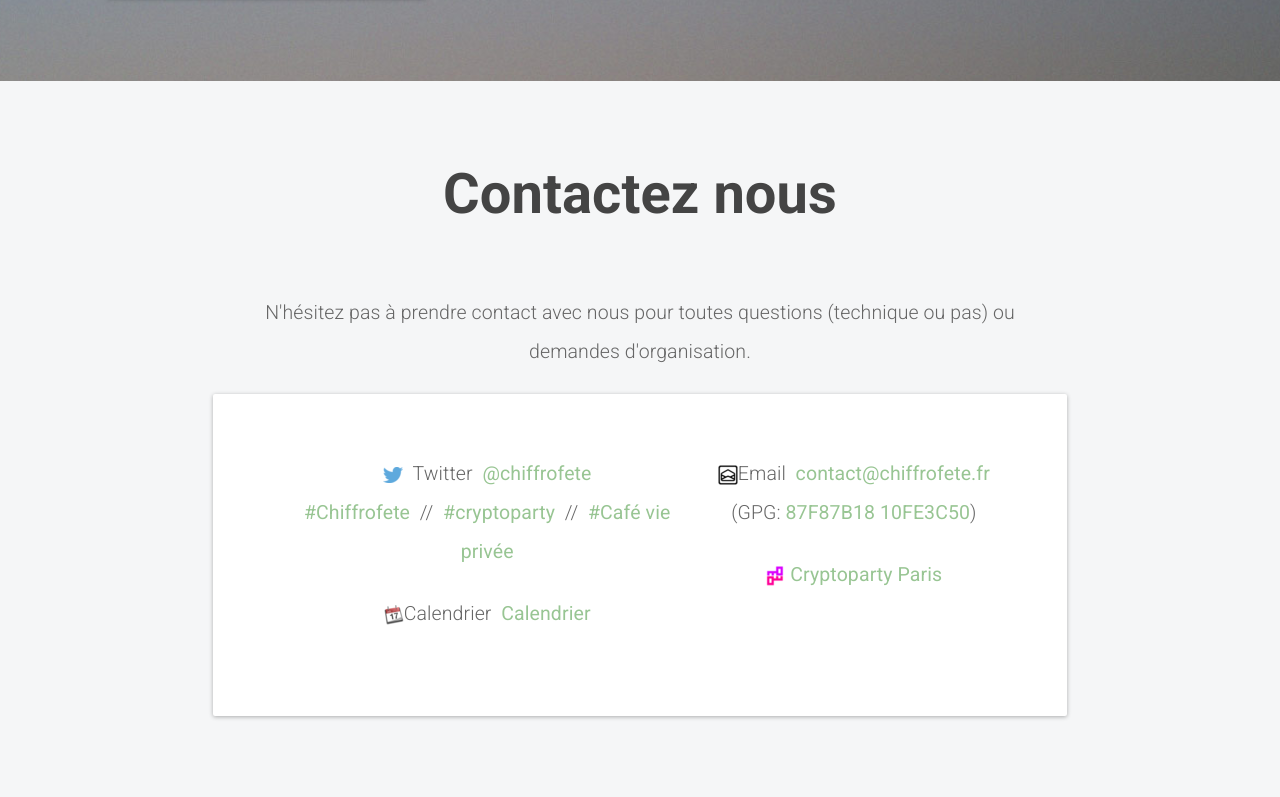
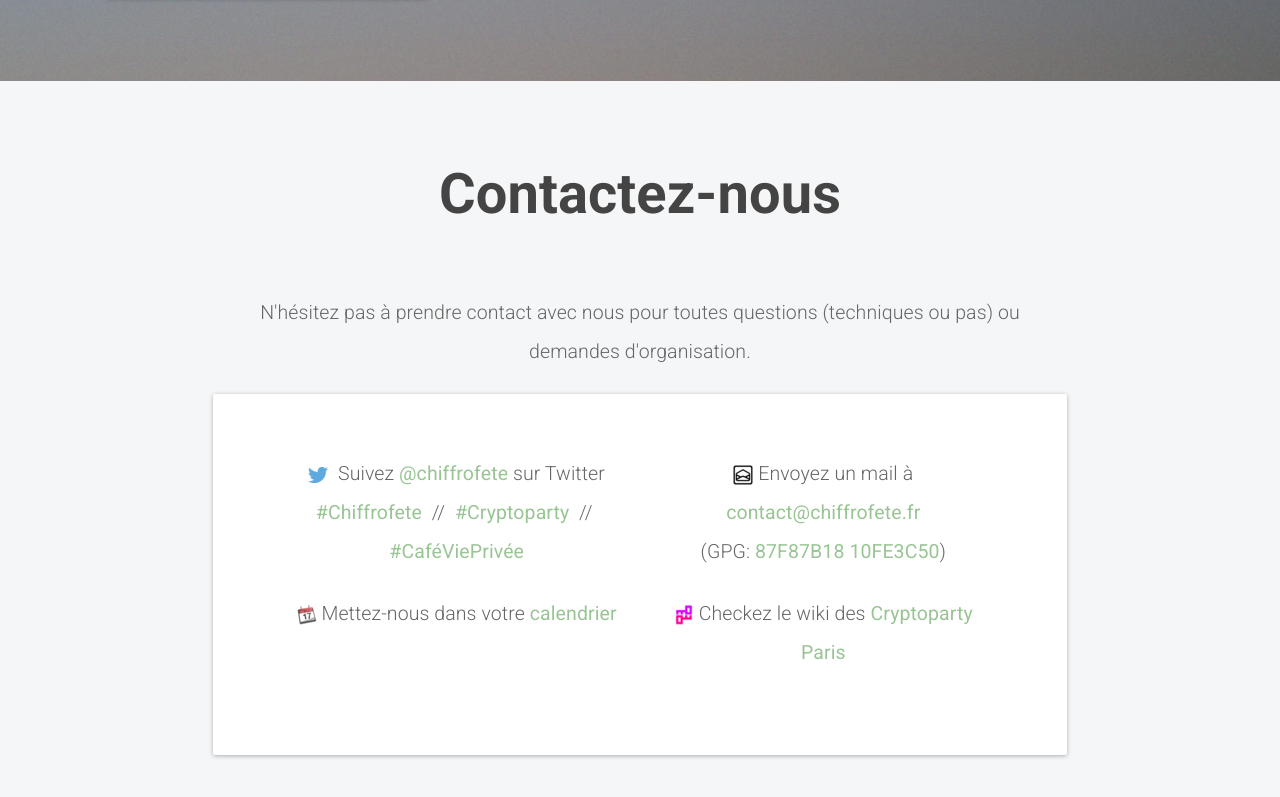
Before and after one commit to Ag3m/Chiffrofete, a plain HTML site: page index.html in a window 1280 px wide. Shown: the part 4043-4840 px from the top of the page. Drawn offline with nearby package versions, Linux system fonts and the light colour scheme.

Commit message:
Improve text "Contact"

```diff
--- a/index.html
+++ b/index.html
@@ -153,42 +153,43 @@
 		<!-- Contact -->
       <div id="contact" class="row">
         <div class="col-sm-8 col-sm-offset-2 text-center">
-          <h1>Contactez nous</h1>
-          <p class="lead">N'hésitez pas à prendre contact avec nous pour toutes questions (technique ou pas) ou demandes d'organisation.</p>
+          <h1>Contactez-nous</h1>
+          <p class="lead">N'hésitez pas à prendre contact avec nous pour toutes questions (techniques ou pas) ou demandes d'organisation.</p>
         </div>
 
         <div class="panel panel-default col-sm-8 col-sm-offset-2 text-center">
-          <div class="col-sm-7">
+          <div class="col-sm-6">
 
             <p class="lead">
               <img src="img/twitter.png">
-              &nbsp;Twitter&nbsp;
-              <a href="https://twitter.com/chiffrofete">@chiffrofete</a><br>
+              &nbsp;Suivez
+              <a href="https://twitter.com/chiffrofete">@chiffrofete</a>
+              sur Twitter<br>
               <a href="https://twitter.com/hashtag/Chiffrof%C3%AAte?src=hash">#Chiffrofete</a>
               &nbsp;//&nbsp;
-              <a href="https://twitter.com/hashtag/cryptoparty?src=hash">#cryptoparty</a>
+              <a href="https://twitter.com/hashtag/cryptoparty?src=hash">#Cryptoparty</a>
               &nbsp;//&nbsp;
-              <a href="https://twitter.com/hashtag/cafevieprivee?src=hash">#Café vie privée</a>
+              <a href="https://twitter.com/hashtag/cafevieprivee?src=hash">#CaféViePrivée</a>
             </p>
 
             <p class="lead">
-              <img src="img/ical.png">Calendrier&nbsp;
-              <a href="/calendar.ics">Calendrier</a>
+              <img src="img/ical.png">&nbsp;Mettez-nous dans votre
+              <a href="/calendar.ics">calendrier</a>
             </p>
 
           </div>
 
-          <div class="col-sm-5">
+          <div class="col-sm-6">
 
             <p class="lead">
-              <img src="img/email.png">Email&nbsp;
+              <img src="img/email.png">&nbsp;Envoyez un mail à
               <a href="mailto:contact@chiffrofete.fr">contact@chiffrofete.fr</a><br>
               (GPG: <a href="/key.asc">87F87B18 10FE3C50</a>)
             </p>
 
             <p class="lead">
-              <img alt="Wiki" src="img/logo.png">
-              <a href="https://www.cryptoparty.in/paris">Cryptoparty Paris</a>
+              <img alt="Wiki" src="img/logo.png">&nbsp;Checkez le wiki des
+              <a href="https://www.cryptoparty.in/paris" title="Le wiki des cryptoparty">Cryptoparty Paris</a>
             </p>
 
           </div>
```
